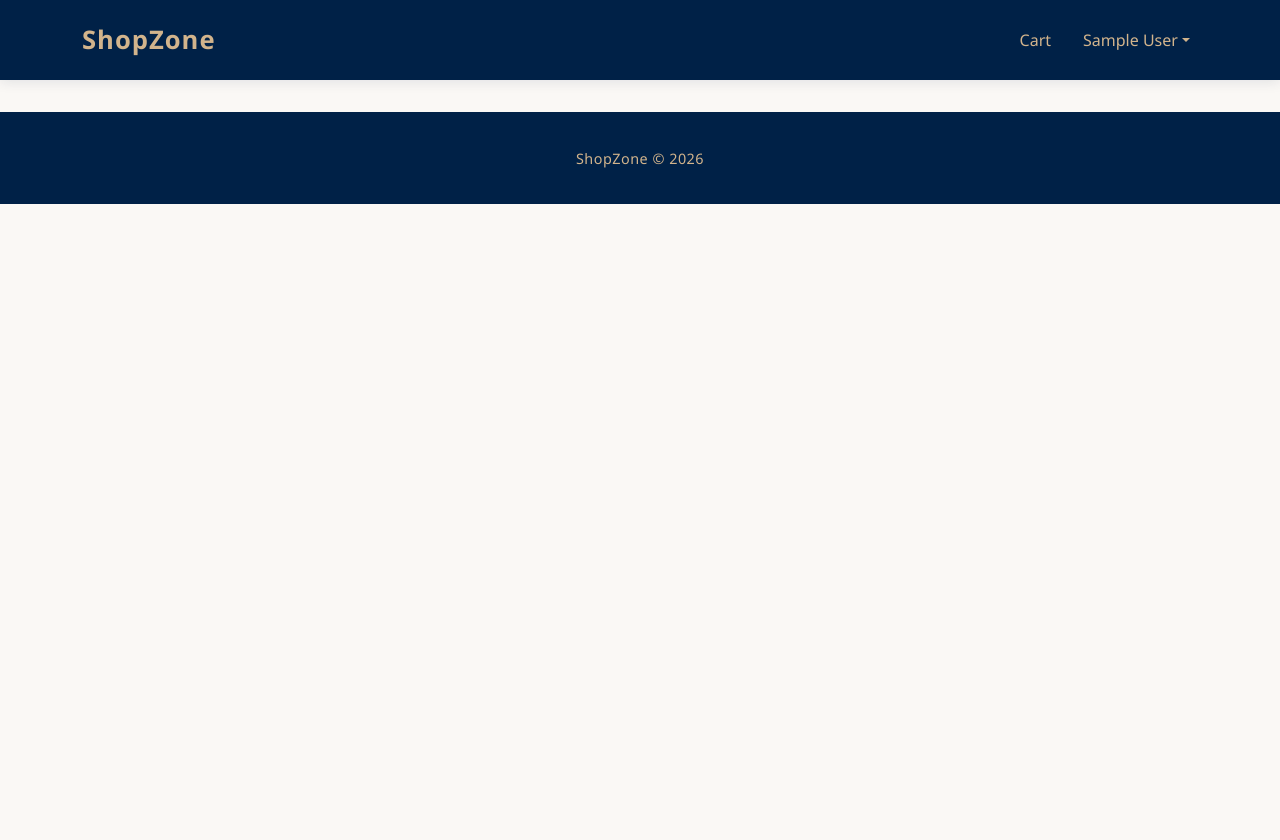
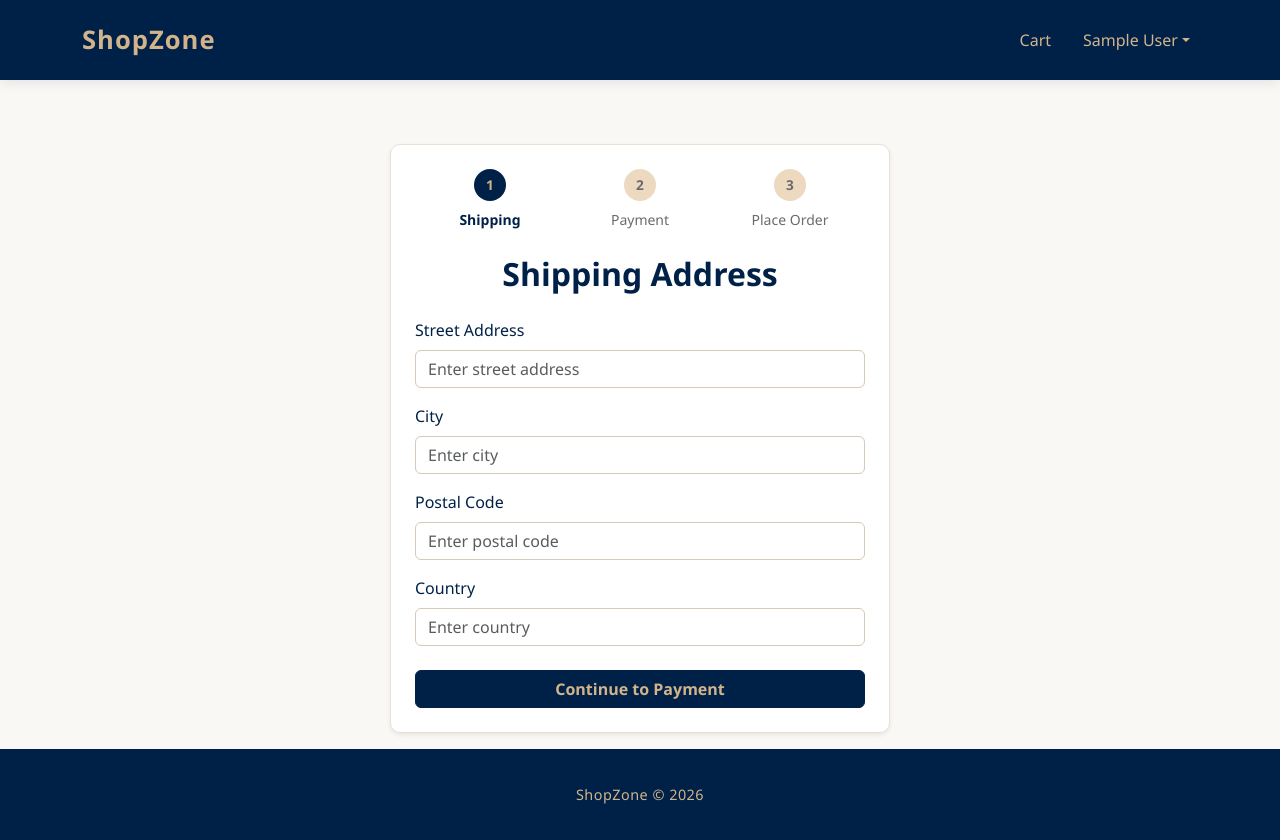
Before and after one commit to Mellvvin/ShopZone, a React app in the folder frontend/: page /shipping in a window 1280 px wide. Before the commit the page ends 800 px from the top, so only its background shows below. Built offline with nearby package versions, Linux system fonts and the light colour scheme; sample sign-in values are in the browser's storage; the HTML template or start-up script is replaced by a standard one.

Commit message:
pushing more filess

```diff
--- a/frontend/src/App.jsx
+++ b/frontend/src/App.jsx
@@ -7,6 +7,8 @@ import ProductPage from './pages/ProductPage';
 import CartPage from './pages/CartPage';
 import LoginPage from './pages/LoginPage';
 import RegisterPage from './pages/RegisterPage';
+import ShippingPage from './pages/ShippingPage';
+import PaymentPage from './pages/PaymentPage';
 
 const App = () => {
   return (
@@ -20,6 +22,8 @@ const App = () => {
             <Route path='/cart' element={<CartPage />} />
             <Route path='/login' element={<LoginPage />} />
             <Route path='/register' element={<RegisterPage />} />
+            <Route path='/shipping' element={<ShippingPage />} />
+            <Route path='/payment' element={<PaymentPage />} />
           </Routes>
         </Container>
       </main>
--- a/frontend/src/pages/CartPage.jsx
+++ b/frontend/src/pages/CartPage.jsx
@@ -11,6 +11,7 @@ const CartPage = () => {
   const navigate = useNavigate();
 
   const { cartItems } = useSelector((state) => state.cart);
+  const { userInfo }  = useSelector((state) => state.auth);
 
   const removeFromCartHandler = (id) => {
     dispatch(removeFromCart(id));
@@ -24,7 +25,11 @@ const CartPage = () => {
   };
 
   const checkoutHandler = () => {
-    navigate('/login?redirect=shipping');
+    if (!userInfo) {
+      navigate('/login?redirect=shipping');
+    } else {
+      navigate('/shipping');
+    }
   };
 
   return (
--- /dev/null
+++ b/frontend/src/pages/PaymentPage.jsx
@@ -0,0 +1,131 @@
+import { useState, useEffect } from 'react';
+import { useNavigate } from 'react-router-dom';
+import { Form, Button, Card, Col } from 'react-bootstrap';
+import { useDispatch, useSelector } from 'react-redux';
+import { savePaymentMethod } from '../redux/slices/cartSlice';
+
+const PaymentPage = () => {
+  const { shippingAddress } = useSelector((state) => state.cart);
+  const { userInfo }        = useSelector((state) => state.auth);
+
+  const [paymentMethod, setPaymentMethod] = useState('PayPal');
+
+  const dispatch = useDispatch();
+  const navigate = useNavigate();
+
+  useEffect(() => {
+    if (!userInfo) {
+      navigate('/login?redirect=shipping');
+    }
+    if (!shippingAddress?.address) {
+      navigate('/shipping');
+    }
+  }, [userInfo, shippingAddress, navigate]);
+
+  const submitHandler = (e) => {
+    e.preventDefault();
+    dispatch(savePaymentMethod(paymentMethod));
+    navigate('/placeorder');
+  };
+
+  return (
+    <div className='d-flex justify-content-center mt-5'>
+      <Card className='p-4 shadow-sm' style={{ width: '100%', maxWidth: '500px' }}>
+
+        {/* ── Progress Indicator ── */}
+        <div className='d-flex justify-content-between mb-4'>
+          {['Shipping', 'Payment', 'Place Order'].map((step, index) => (
+            <div key={step} className='text-center' style={{ flex: 1 }}>
+              <div style={{
+                width: '32px',
+                height: '32px',
+                borderRadius: '50%',
+                backgroundColor: index === 1
+                  ? 'var(--oxford-blue)'
+                  : index < 1
+                  ? 'var(--tan)'
+                  : 'var(--tan-light)',
+                color: index <= 1 ? 'var(--oxford-blue)' : 'var(--text-muted)',
+                display: 'flex',
+                alignItems: 'center',
+                justifyContent: 'center',
+                margin: '0 auto 6px',
+                fontWeight: '700',
+                fontSize: '0.85rem',
+              }}>
+                {index + 1}
+              </div>
+              <small style={{
+                color: index === 1 ? 'var(--oxford-blue)' : 'var(--text-muted)',
+                fontWeight: index === 1 ? '600' : '400',
+              }}>
+                {step}
+              </small>
+            </div>
+          ))}
+        </div>
+
+        <h2 className='text-center mb-4' style={{ color: 'var(--oxford-blue)' }}>
+          Payment Method
+        </h2>
+
+        <Form onSubmit={submitHandler}>
+          <Form.Group className='mb-4'>
+            <Form.Label style={{
+              color: 'var(--oxford-blue)',
+              fontWeight: '600',
+              marginBottom: '1rem'
+            }}>
+              Select Payment Method
+            </Form.Label>
+
+            <Col>
+              <Form.Check
+                type='radio'
+                label='PayPal or Credit Card'
+                id='PayPal'
+                name='paymentMethod'
+                value='PayPal'
+                checked={paymentMethod === 'PayPal'}
+                onChange={(e) => setPaymentMethod(e.target.value)}
+                className='mb-3'
+                style={{ color: 'var(--text-dark)' }}
+              />
+              <Form.Check
+                type='radio'
+                label='M-Pesa'
+                id='MPesa'
+                name='paymentMethod'
+                value='MPesa'
+                checked={paymentMethod === 'MPesa'}
+                onChange={(e) => setPaymentMethod(e.target.value)}
+                className='mb-3'
+                style={{ color: 'var(--text-dark)' }}
+              />
+              <Form.Check
+                type='radio'
+                label='Bank Transfer'
+                id='BankTransfer'
+                name='paymentMethod'
+                value='BankTransfer'
+                checked={paymentMethod === 'BankTransfer'}
+                onChange={(e) => setPaymentMethod(e.target.value)}
+                style={{ color: 'var(--text-dark)' }}
+              />
+            </Col>
+          </Form.Group>
+
+          <Button
+            type='submit'
+            variant='dark'
+            className='w-100 mt-2'
+          >
+            Continue to Order Summary
+          </Button>
+        </Form>
+      </Card>
+    </div>
+  );
+};
+
+export default PaymentPage;
--- /dev/null
+++ b/frontend/src/pages/ShippingPage.jsx
@@ -0,0 +1,126 @@
+import { useState, useEffect } from 'react';
+import { useNavigate } from 'react-router-dom';
+import { Form, Button, Card } from 'react-bootstrap';
+import { useDispatch, useSelector } from 'react-redux';
+import { saveShippingAddress } from '../redux/slices/cartSlice';
+
+const ShippingPage = () => {
+  const { shippingAddress } = useSelector((state) => state.cart);
+  const { userInfo }        = useSelector((state) => state.auth);
+
+  const [address, setAddress]   = useState(shippingAddress?.address  || '');
+  const [city, setCity]         = useState(shippingAddress?.city     || '');
+  const [postalCode, setPostalCode] = useState(shippingAddress?.postalCode || '');
+  const [country, setCountry]   = useState(shippingAddress?.country  || '');
+
+  const dispatch = useDispatch();
+  const navigate = useNavigate();
+
+  useEffect(() => {
+    if (!userInfo) {
+      navigate('/login?redirect=shipping');
+    }
+  }, [userInfo, navigate]);
+
+  const submitHandler = (e) => {
+    e.preventDefault();
+    dispatch(saveShippingAddress({ address, city, postalCode, country }));
+    navigate('/payment');
+  };
+
+  return (
+    <div className='d-flex justify-content-center mt-5'>
+      <Card className='p-4 shadow-sm' style={{ width: '100%', maxWidth: '500px' }}>
+
+        {/* ── Progress Indicator ── */}
+        <div className='d-flex justify-content-between mb-4'>
+          {['Shipping', 'Payment', 'Place Order'].map((step, index) => (
+            <div key={step} className='text-center' style={{ flex: 1 }}>
+              <div style={{
+                width: '32px',
+                height: '32px',
+                borderRadius: '50%',
+                backgroundColor: index === 0 ? 'var(--oxford-blue)' : 'var(--tan-light)',
+                color: index === 0 ? 'var(--tan)' : 'var(--text-muted)',
+                display: 'flex',
+                alignItems: 'center',
+                justifyContent: 'center',
+                margin: '0 auto 6px',
+                fontWeight: '700',
+                fontSize: '0.85rem',
+              }}>
+                {index + 1}
+              </div>
+              <small style={{
+                color: index === 0 ? 'var(--oxford-blue)' : 'var(--text-muted)',
+                fontWeight: index === 0 ? '600' : '400',
+              }}>
+                {step}
+              </small>
+            </div>
+          ))}
+        </div>
+
+        <h2 className='text-center mb-4' style={{ color: 'var(--oxford-blue)' }}>
+          Shipping Address
+        </h2>
+
+        <Form onSubmit={submitHandler}>
+          <Form.Group controlId='address' className='mb-3'>
+            <Form.Label>Street Address</Form.Label>
+            <Form.Control
+              type='text'
+              placeholder='Enter street address'
+              value={address}
+              required
+              onChange={(e) => setAddress(e.target.value)}
+            />
+          </Form.Group>
+
+          <Form.Group controlId='city' className='mb-3'>
+            <Form.Label>City</Form.Label>
+            <Form.Control
+              type='text'
+              placeholder='Enter city'
+              value={city}
+              required
+              onChange={(e) => setCity(e.target.value)}
+            />
+          </Form.Group>
+
+          <Form.Group controlId='postalCode' className='mb-3'>
+            <Form.Label>Postal Code</Form.Label>
+            <Form.Control
+              type='text'
+              placeholder='Enter postal code'
+              value={postalCode}
+              required
+              onChange={(e) => setPostalCode(e.target.value)}
+            />
+          </Form.Group>
+
+          <Form.Group controlId='country' className='mb-3'>
+            <Form.Label>Country</Form.Label>
+            <Form.Control
+              type='text'
+              placeholder='Enter country'
+              value={country}
+              required
+              onChange={(e) => setCountry(e.target.value)}
+            />
+          </Form.Group>
+
+          <Button
+            type='submit'
+            variant='dark'
+            className='w-100 mt-2'
+          >
+            Continue to Payment
+          </Button>
+        </Form>
+      </Card>
+    </div>
+  );
+};
+
+export default ShippingPage;
```
